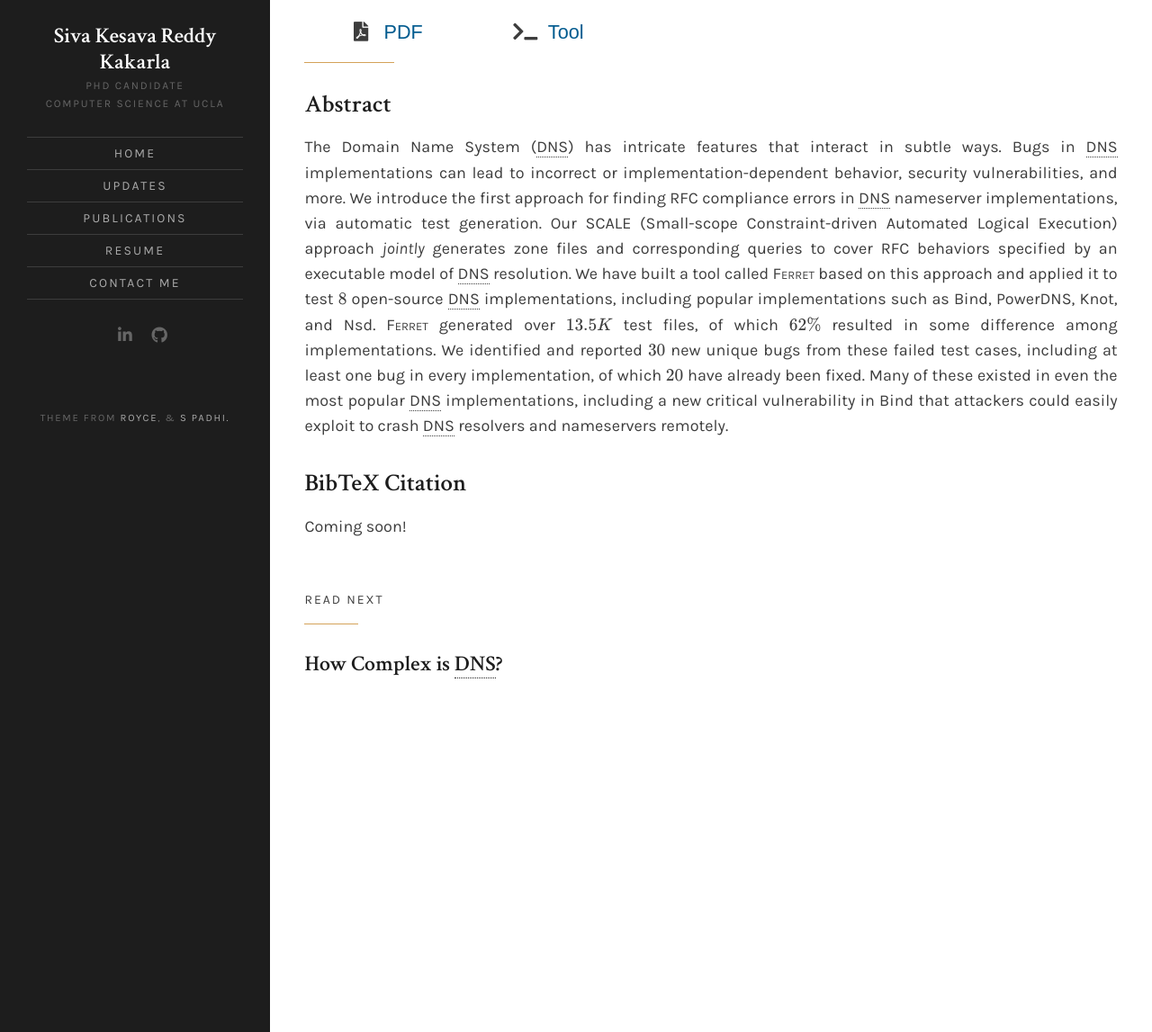
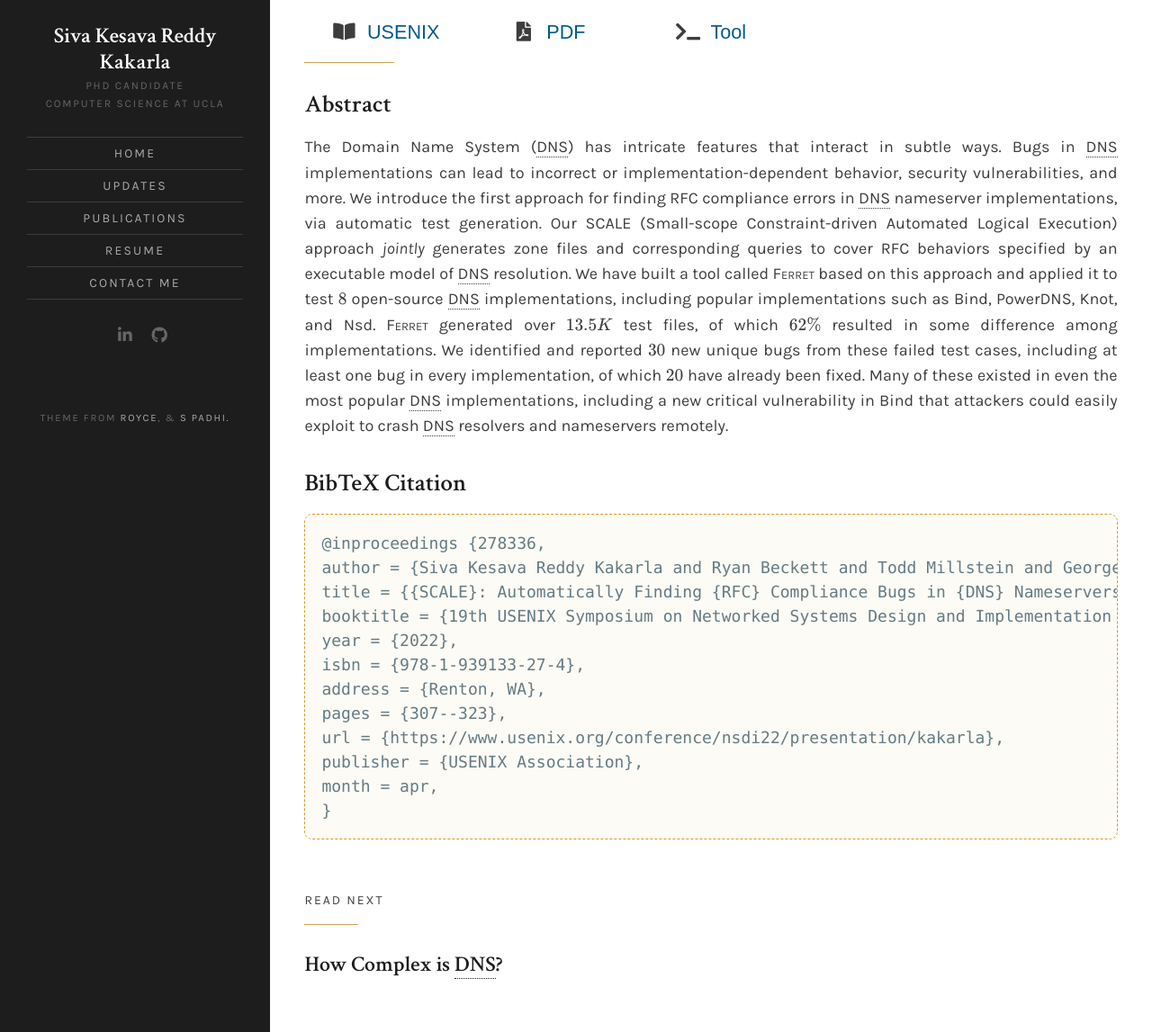
Before and after one commit to SivaKesava1/sivakesava1.github.io, a Jekyll site: the page built from _projects/8-ferret.md, in a window 1280 px wide and 1340 px high, cut to the strip 193-1340 px from the top of the window. Shown: the whole strip at 90% size. Built offline with Jekyll 4.4.1, drawn with Linux system fonts in a browser that asks for light colours; nearby versions of some CDN libraries; a style sheet for code colours, icons or effects is not loaded.

Commit message:
Bibtex update for Ferret

````diff
--- a/_projects/8-ferret.md
+++ b/_projects/8-ferret.md
@@ -33,4 +33,17 @@ The Domain Name System (DNS) has intricate features that interact in subtle ways
 
 #### BibTeX Citation
 
-Coming soon!
+```bibtex {% raw %}
+@inproceedings {278336,
+author = {Siva Kesava Reddy Kakarla and Ryan Beckett and Todd Millstein and George Varghese},
+title = {{SCALE}: Automatically Finding {RFC} Compliance Bugs in {DNS} Nameservers},
+booktitle = {19th USENIX Symposium on Networked Systems Design and Implementation (NSDI 22)},
+year = {2022},
+isbn = {978-1-939133-27-4},
+address = {Renton, WA},
+pages = {307--323},
+url = {https://www.usenix.org/conference/nsdi22/presentation/kakarla},
+publisher = {USENIX Association},
+month = apr,
+}
+{% endraw %} ```
````
Also changed, not shown: other parts of _projects/8-ferret.md (+3 -3 lines).
